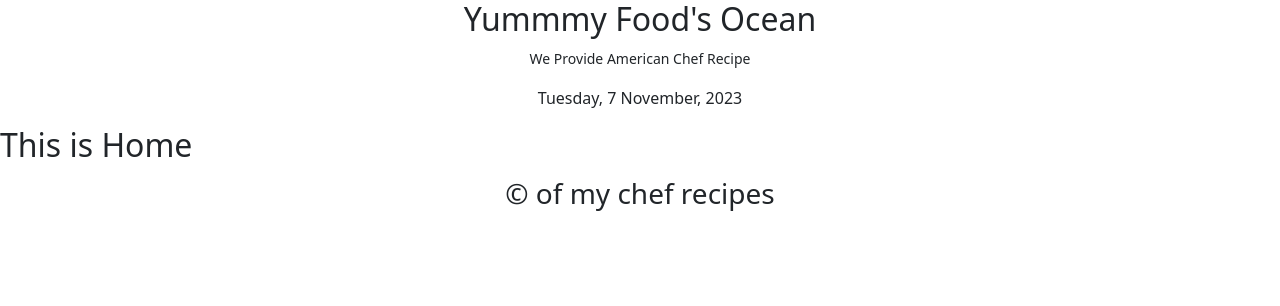
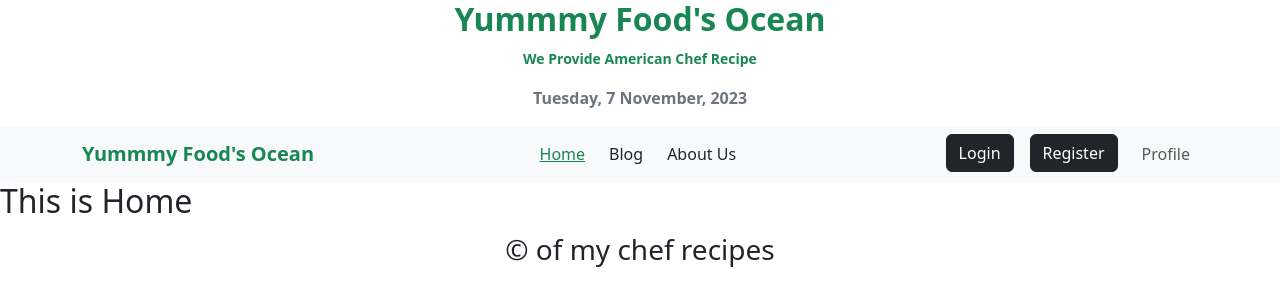
Before and after one commit to SantoSarker101/yummmy-food-s-ocean-client, a React (Vite) app: page / in a window 1280 px wide. Shown: the top 306 px of the page. Built offline with nearby package versions, Linux system fonts and the light colour scheme.

Commit message:
create headers nav menus

```diff
--- a/src/components/Header/Header.jsx
+++ b/src/components/Header/Header.jsx
@@ -1,14 +1,78 @@
 import React from 'react';
 import moment from 'moment';
+import { Button, Container, Nav, Navbar } from 'react-bootstrap';
+import { Link, NavLink } from 'react-router-dom';
 
 const Header = () => {
 	return (
 		<div>
 			<div className="text-center">
-				<h2>Yummmy Food's Ocean</h2>
-				<p><small>We Provide American Chef Recipe</small></p>
-				<p>{moment().format("dddd, D MMMM, YYYY")}</p>
+				<h2 className='fw-bolder text-success'>Yummmy Food's Ocean</h2>
+				<p className='text-success fw-bold'><small>We Provide American Chef Recipe</small></p>
+				<p className='text-secondary fw-bold'>{moment().format("dddd, D MMMM, YYYY")}</p>
 			</div>
+
+
+
+
+			<Navbar collapseOnSelect expand="lg" className="bg-body-tertiary">
+			<Container>
+				<Navbar.Brand className=''>
+					<Link to='/' className='text-decoration-none text-success fw-bolder'>Yummmy Food's Ocean</Link>
+				</Navbar.Brand>
+
+				<Navbar.Toggle aria-controls="responsive-navbar-nav" />
+
+				<Navbar.Collapse id="responsive-navbar-nav">
+
+				<Nav className="mx-auto text-dark">
+					<div className='text-danger'>
+						<NavLink to='/' className={({isActive}) => (isActive ? 'text-success' : 'text-decoration-none text-dark')}>
+						Home
+					</NavLink>
+					</div>
+
+					<div className='mx-4'>
+						<NavLink to='/blog' className={({isActive}) => (isActive ? 'text-success' : 'text-decoration-none text-dark')}>
+						Blog
+					</NavLink>
+					</div>
+
+					<div>
+						<NavLink to='/about-us' className={({isActive}) => (isActive ? 'text-success' : 'text-decoration-none text-dark')}>
+						About Us
+					</NavLink>
+					</div>
+
+
+				</Nav>
+
+				<Nav>
+
+
+				<div>
+					<NavLink to='/login' className={({isActive}) => (isActive ? 'text-success' : 'text-decoration-none text-dark')}>
+						<Button variant="dark">Login</Button>
+					</NavLink>
+				</div>
+
+				<div className='mx-3'>
+					<NavLink to='/register' className={({isActive}) => (isActive ? 'text-success' : 'text-decoration-none text-dark')}>
+						<Button variant="dark">Register</Button>
+					</NavLink>
+				</div>
+
+
+
+					<Nav.Link eventKey={2} href="#memes">
+					Profile
+					</Nav.Link>
+				</Nav>
+
+				</Navbar.Collapse>
+
+			</Container>
+			</Navbar>
 		</div>
 	);
 };
--- /dev/null
+++ b/src/components/Pages/Blog/Blog.jsx
@@ -0,0 +1,11 @@
+import React from 'react';
+
+const Blog = () => {
+	return (
+		<div>
+			<h2>This is Blog Page</h2>
+		</div>
+	);
+};
+
+export default Blog;
--- a/src/routes/Routes.jsx
+++ b/src/routes/Routes.jsx
@@ -1,6 +1,7 @@
 import { createBrowserRouter } from "react-router-dom";
 import MainLayout from "../layouts/MainLayout";
 import Home from "../components/Home/Home";
+import Blog from "../components/Pages/Blog/Blog";
 
 const router = createBrowserRouter([
 	{
@@ -11,6 +12,10 @@ const router = createBrowserRouter([
 				path: '/',
 				element: <Home></Home>
 			},
+			{
+				path: '/blog',
+				element: <Blog></Blog>
+			},
 		]
 	},
 ])
```
